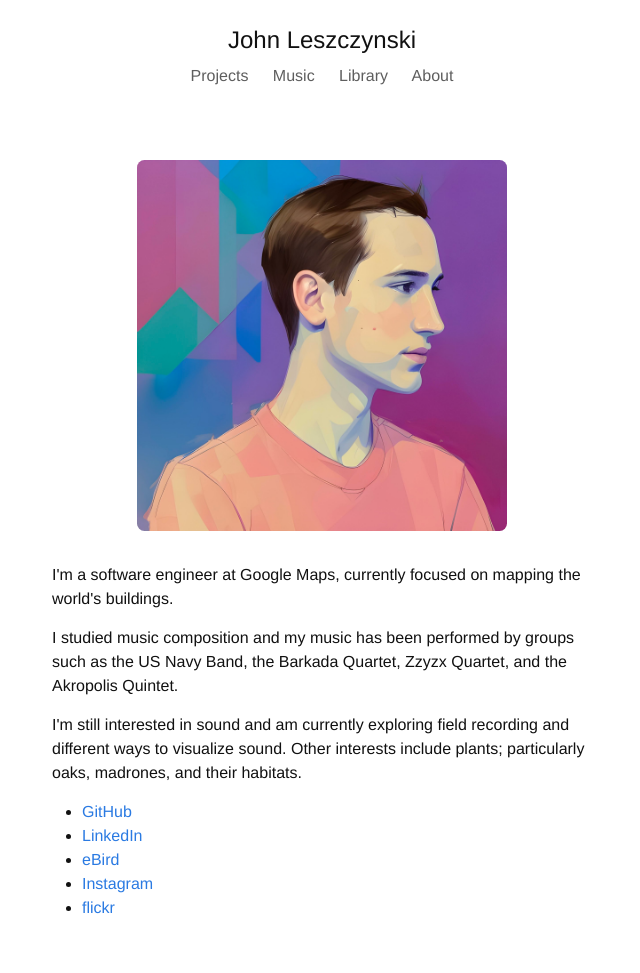
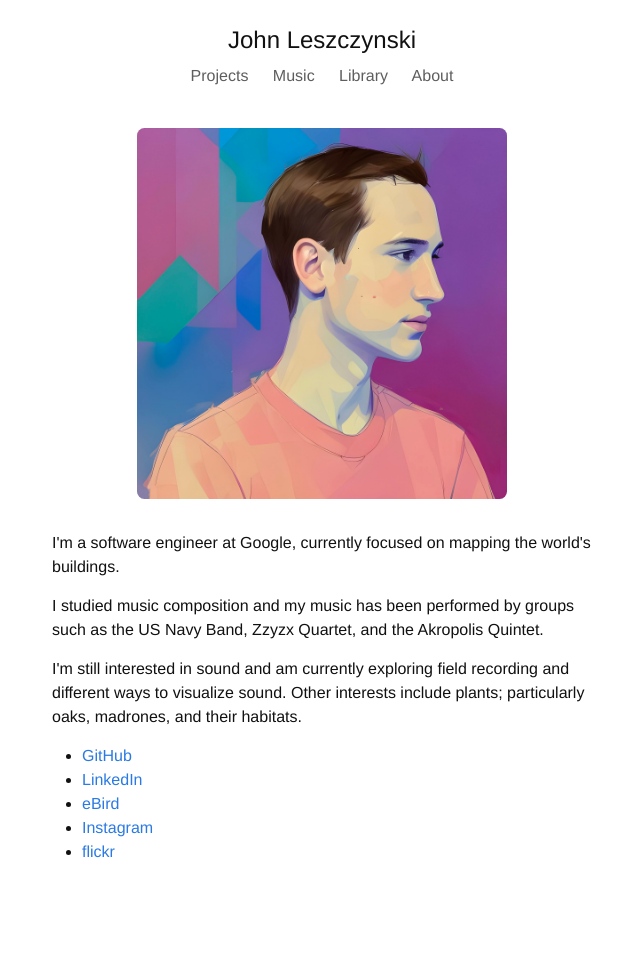
Before and after one commit to ave-llan/ave-llan.github.io, a Jekyll site: the page built from about/index.html, in a window 1280 px wide. Shown: the whole page, without its empty margins (318-958 px from the left). Built offline with Jekyll 4.4.1, drawn with Linux system fonts in a browser that asks for light colours; after the commit the page ends 917 px from its top, so only the background shows below that.

Commit message:
Update bio photo style to better fit mobile screens

```diff
--- a/_sass/_about.scss
+++ b/_sass/_about.scss
@@ -2,8 +2,8 @@ $profile-image-width: $narrow-content-width * 0.618;
 
 #profile-image {
   display: inline;
-  margin-top: 2rem;
   margin-bottom: 2rem;
+  width: 100%;
   max-width: $profile-image-width;
   border-radius: 2%;
 }
--- a/about/index.html
+++ b/about/index.html
@@ -11,10 +11,10 @@ order: 5
 
 <div class="wrapper narrow">
   <p>
-    I'm a software engineer at Google Maps, currently focused on mapping the world's buildings.
+    I'm a software engineer at Google, currently focused on mapping the world's buildings.
   </p>
   <p>
-    I studied music composition and my music has been performed by groups such as the US Navy Band, the Barkada Quartet, Zzyzx Quartet, and the Akropolis Quintet.
+    I studied music composition and my music has been performed by groups such as the US Navy Band, Zzyzx Quartet, and the Akropolis Quintet.
   </p>
    <p>
    I'm still interested in sound and am currently exploring field recording and different ways to visualize sound. Other interests include plants; particularly  oaks, madrones, and their habitats.
```
